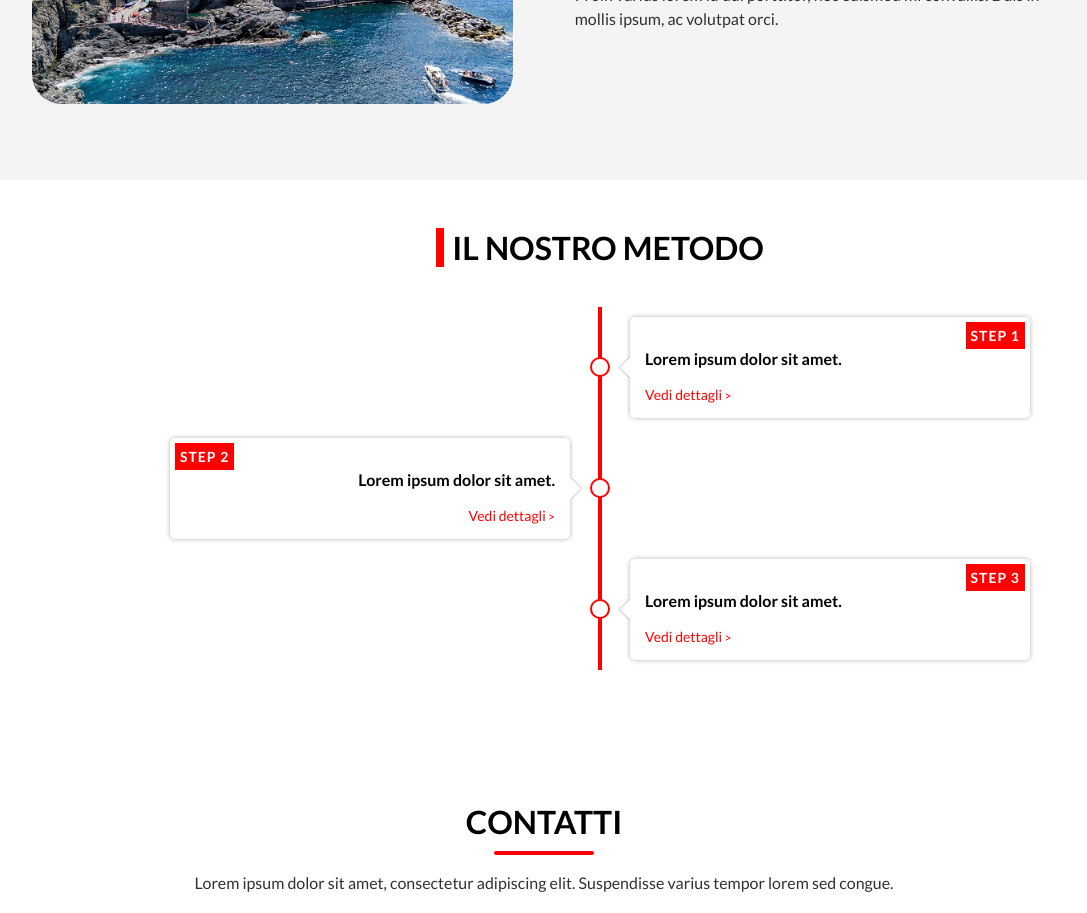
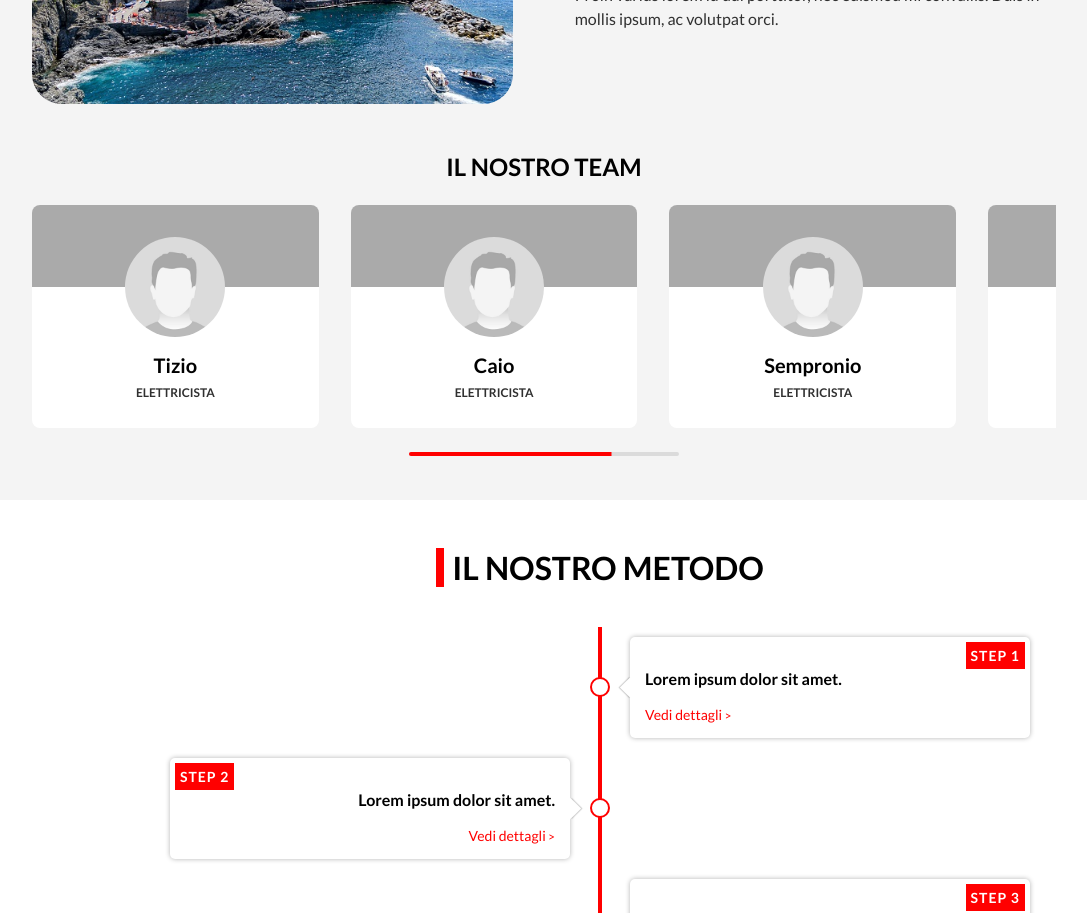
Before and after one commit to LOTO-gpolli/CEMA-impianti, a Next.js app: page / in a window 1280 px wide. Shown: the part 2320-3233 px from the top of the page, without its empty margins (40-1127 px from the left). Built offline with nearby package versions, Linux system fonts and the light colour scheme.

Commit message:
feat: add revisited team cards section

```diff
--- a/components/About/About.js
+++ b/components/About/About.js
@@ -1,6 +1,7 @@
 import Image from 'next/image';
 import SectionHeading from '../SectionHeading/SectionHeading';
 import StoryLine from '../StoryLine/StoryLine';
+import TeamMembers from '../TeamMembers/TeamMembers';
 // Styles
 import styles from '../About/About.module.css';
 // import Fade from 'react-reveal';
@@ -22,6 +23,7 @@ const About = () => {
         imageSource="/images/mare.jpg"
         reverse
       />
+      <TeamMembers />
     </section>
   );
 
--- a/components/Team/Team.js
+++ b/components/Team/Team.js
@@ -1,5 +1,8 @@
+/* Components */
 import TeamMember from '../TeamMember/TeamMember';
+/* Styles */
 import styles from '../Team/Team.module.css';
+
 const Team = () => {
   return (
     <div id="team" className={`${styles['team__container']}`}>
--- /dev/null
+++ b/components/TeamMemberCard/TeamMemberCard.jsx
@@ -0,0 +1,37 @@
+import PropTypes from 'prop-types';
+/* Components */
+import Image from 'next/image'
+/* Styles */
+import styles from './TeamMemberCard.module.css'
+
+const TeamMemberCard = ({ image, name, role, parentClass = '' }) => {
+  console.log('image: ', image, typeof image)
+
+  return (
+    <div className={`${ parentClass } ${styles['team-member-card']}`}>
+      <div className={`${styles['team-member-card__background']}`} />
+      <div className={`${styles['team-member-card__img-thumbnail']}`}>
+        <Image
+          alt="Team member picture"
+          layout="fill"
+          objectFit="cover"
+          placeholder="/images/placeholder_man.jpg"
+          src={image}
+        />
+      </div>
+      <div className={`${styles['team-member-card__body']}`}>
+      <h5 className={`${styles['team-member-card__name']}`}>{name}</h5>
+      <p className={`${styles['team-member-card__role']}`}>{role}</p>
+      </div>
+    </div>
+  );
+}
+
+TeamMemberCard.propTypes = {
+  image: PropTypes.string,
+  name: PropTypes.string.isRequired,
+  parentClass: PropTypes.string,
+  role: PropTypes.string.isRequired,
+}
+
+export default TeamMemberCard;
--- /dev/null
+++ b/components/TeamMemberCard/TeamMemberCard.module.css
@@ -0,0 +1,55 @@
+.team-member-card {
+  width: 25%;
+  min-height: calc(2rem + 100px + 1.5rem + 35px + 2rem);
+  display: flex;
+  flex-direction: column;
+  justify-content: center;
+  align-items: center;
+  position: relative;
+  padding: 1rem;
+  border-radius: 0.5rem;
+}
+
+.team-member-card__background {
+  width: 100%;
+  height: calc(100px / 2 + 2rem);
+  position: absolute;
+  top: 0;
+  background-color: #aaa;
+  border-top-left-radius: 0.5rem;
+  border-top-right-radius: 0.5rem;
+}
+
+.team-member-card__img-thumbnail {
+  width: 100px;
+  height: 100px;
+  position: absolute;
+  top: 2rem;
+  border-radius: 50%;
+  overflow: hidden;
+  z-index: 1;
+}
+
+.team-member-card__body {
+  width: 100%;
+  height: calc(50px + 1.5rem + 35px + 2rem);
+  position: absolute;
+  padding: calc(50px + 1rem) 1rem 1rem;
+  top: calc(100px / 2 + 2rem);
+  background-color: #fff;
+  text-align: center;
+  border-bottom-left-radius: 0.5rem;
+  border-bottom-right-radius: 0.5rem;
+}
+
+.team-member-card__name {
+  font-size: 1.25rem;
+  padding-bottom: 0.5rem;
+}
+
+.team-member-card__role {
+  color: #303030;
+  font-size: 0.75rem;
+  font-weight: bold;
+  text-transform: uppercase;
+}
--- /dev/null
+++ b/components/TeamMembers/TeamMembers.jsx
@@ -0,0 +1,79 @@
+import { useCallback, useEffect, useState } from 'react'
+import useEmblaCarousel from 'embla-carousel-react'
+/* Components */
+import TeamMemberCard from '/components/TeamMemberCard/TeamMemberCard.jsx'
+/* Styles */
+import styles from './TeamMembers.module.css'
+
+const TeamMembers = () => {
+  const [viewportRef, embla] = useEmblaCarousel({
+    align: "start",
+    containScroll: "trimSnaps",
+  })
+  const [scrollProgress, setScrollProgress] = useState(0);
+
+  const teamMembers = [
+    {
+      image: '/images/placeholder_man.jpg',
+      name: 'Tizio',
+      role: 'Elettricista',
+    },
+    {
+      image: '/images/placeholder_man.jpg',
+      name: 'Caio',
+      role: 'Elettricista',
+    },
+    {
+      image: '/images/placeholder_man.jpg',
+      name: 'Sempronio',
+      role: 'Elettricista',
+    },
+    {
+      image: '/images/placeholder_man.jpg',
+      name: 'Tiberio',
+      role: 'Elettricista',
+    },
+  ];
+
+  const progressStartingPercentage = 3 / teamMembers.length;
+
+  const onScroll = useCallback(() => {
+    if (!embla) return;
+
+    const progress = Math.max(progressStartingPercentage, Math.min(1, embla.scrollProgress()));
+    setScrollProgress(progress * 100);
+  }, [embla, setScrollProgress]);
+
+  useEffect(() => {
+    if (!embla) return;
+
+    onScroll();
+    embla.on("scroll", onScroll);
+  }, [embla, onScroll]);
+
+  return (
+    <div className={`${styles['team-members']}`}>
+      <h3 className={`${styles['team-members__title']}`}>Il nostro team</h3>
+      <div className={`${styles['team-members__cards-carousel']}`} ref={viewportRef}>
+        <div className={`${styles['team-members__cards-container']}`}>
+          { teamMembers.map(member => (
+            <TeamMemberCard
+              image={member.image}
+              name={member.name}
+              parentClass={styles['team-members__card']}
+              role={member.role}
+            />
+          )) }
+        </div>
+        <div className={`${styles['team-members__progress']}`}>
+          <div
+            className={`${styles['team-members__progress-bar']}`}
+            style={{ transform: `translateX(${scrollProgress}%)` }}
+          />
+        </div>
+      </div>
+    </div>
+  );
+}
+
+export default TeamMembers;
--- /dev/null
+++ b/components/TeamMembers/TeamMembers.module.css
@@ -0,0 +1,48 @@
+.team-members__title {
+  padding: 1rem 0 1.5rem;
+  font-size: 1.5rem;
+  text-align: center;
+  text-transform: uppercase;
+}
+
+.team-members__cards-carousel {
+  overflow: hidden;
+}
+
+.team-members__cards-container {
+  display: flex;
+}
+
+.team-members__card {
+  flex: 0 0 28%;
+  margin: 0 1rem;
+}
+
+.team-members__card:first-child {
+  margin: 0 1rem 0 0;
+}
+.team-members__card:last-child {
+  margin: 0 0 0 1rem;
+}
+
+.team-members__progress {
+  position: relative;
+  background-color: #dbdbdb;
+  margin-top: 1.5rem;
+  max-width: 270px;
+  width: calc(100% - 40px);
+  height: 4px;
+  overflow: hidden;
+  border-radius: 2px;
+  margin-left: auto;
+  margin-right: auto;
+}
+
+.team-members__progress-bar {
+  position: absolute;
+  background-color: red;
+  width: 100%;
+  top: 0;
+  bottom: 0;
+  left: -100%;
+}
--- a/package.json
+++ b/package.json
@@ -19,6 +19,7 @@
     "@fortawesome/free-brands-svg-icons": "^5.15.4",
     "@fortawesome/free-solid-svg-icons": "^5.15.4",
     "@fortawesome/react-fontawesome": "^0.1.15",
+    "embla-carousel-react": "^6.0.1",
     "framer-motion": "^4.1.17",
     "next": "^11.1.2",
     "react": "^17.0.2",
```
Also changed, not shown: 1 other file (tests, documents, lock files or other folders).
